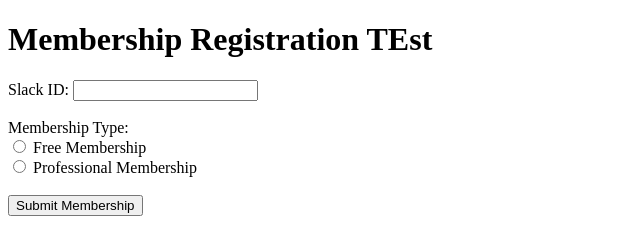
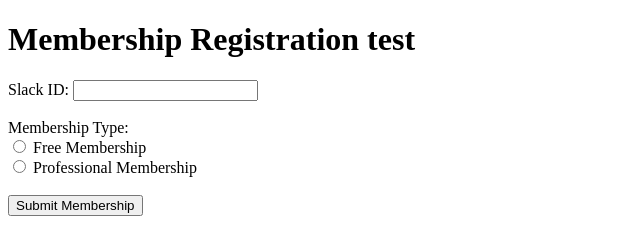
Before and after one commit to ChakithGurram/website, a website: page membership.html in a window 1280 px wide. Shown: the full height of the page, 0-640 px from the left. Drawn offline with Linux system fonts and the light colour scheme.

Commit message:
Update membership.html

```diff
--- a/membership.html
+++ b/membership.html
@@ -4,7 +4,7 @@
     <title>Membership Form test</title>
 </head>
 <body>
-    <h1>Membership Registration TEst</h1>
+    <h1>Membership Registration test</h1>
     <form id="membershipForm" method = "POST">
         <label for="slackId">Slack ID:</label>
         <input type="text" id="slackId" name="slackId"><br><br>
@@ -30,8 +30,7 @@
                     headers: {
                         'Content-Type': 'application/json'
                     },
-                    body: JSON.stringify({ slackId, membershipType }),
-                    mode: 'no-cors' // Add this line
+                    body: JSON.stringify({ slackId, membershipType })
                 });
 
                 const data = await response.json();
```
